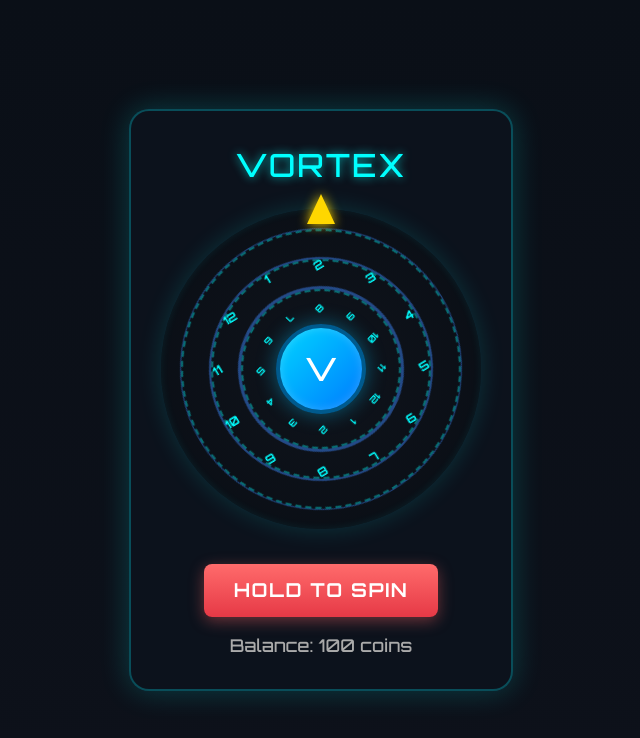
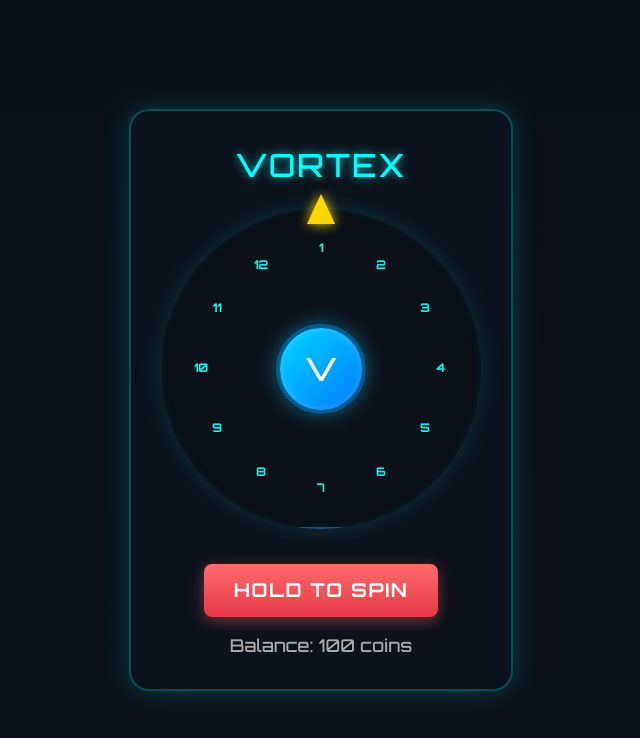
Before and after one commit to saywowtech/vortex-demo, a React (Create React App) app: page / in a window 1280 px wide. Shown: the top 738 px of the page, without its empty margins (319-959 px from the left). Built offline with nearby package versions, Linux system fonts and the light colour scheme.

Commit message:
Update Wheel.css

```diff
--- a/src/Wheel.css
+++ b/src/Wheel.css
@@ -60,39 +60,26 @@ body {
   background: radial-gradient(#0f141c, #090d14);
   position: relative;
   box-shadow: 0 0 25px rgba(0, 255, 255, 0.15), inset 0 0 8px rgba(0, 255, 255, 0.08);
+  overflow: hidden;
 }
 
-.ring {
+.ring-svg {
   position: absolute;
-  top: 50%;
-  left: 50%;
-  transform: translate(-50%, -50%);
-  border-radius: 50%;
-  border: 2px dashed #00ffff66;
-  animation: spin 5s linear infinite;
+  top: 0;
+  left: 0;
+  width: 100%;
+  height: 100%;
+  transform: rotate(0deg);
+  transition: transform 4s ease-out;
 }
 
-.ring-1 {
-  width: 280px;
-  height: 280px;
-  animation-duration: 6s;
-}
-
-.ring-2 {
-  width: 220px;
-  height: 220px;
-  animation-duration: 4s;
-}
-
-.ring-3 {
-  width: 160px;
-  height: 160px;
-  animation-duration: 3s;
-}
-
-@keyframes spin {
-  from { transform: translate(-50%, -50%) rotate(0deg); }
-  to { transform: translate(-50%, -50%) rotate(360deg); }
+text {
+  fill: #00ffff;
+  font-size: 12px;
+  font-weight: bold;
+  text-anchor: middle;
+  dominant-baseline: middle;
+  font-family: 'Orbitron', sans-serif;
 }
 
 .center-button {
```
